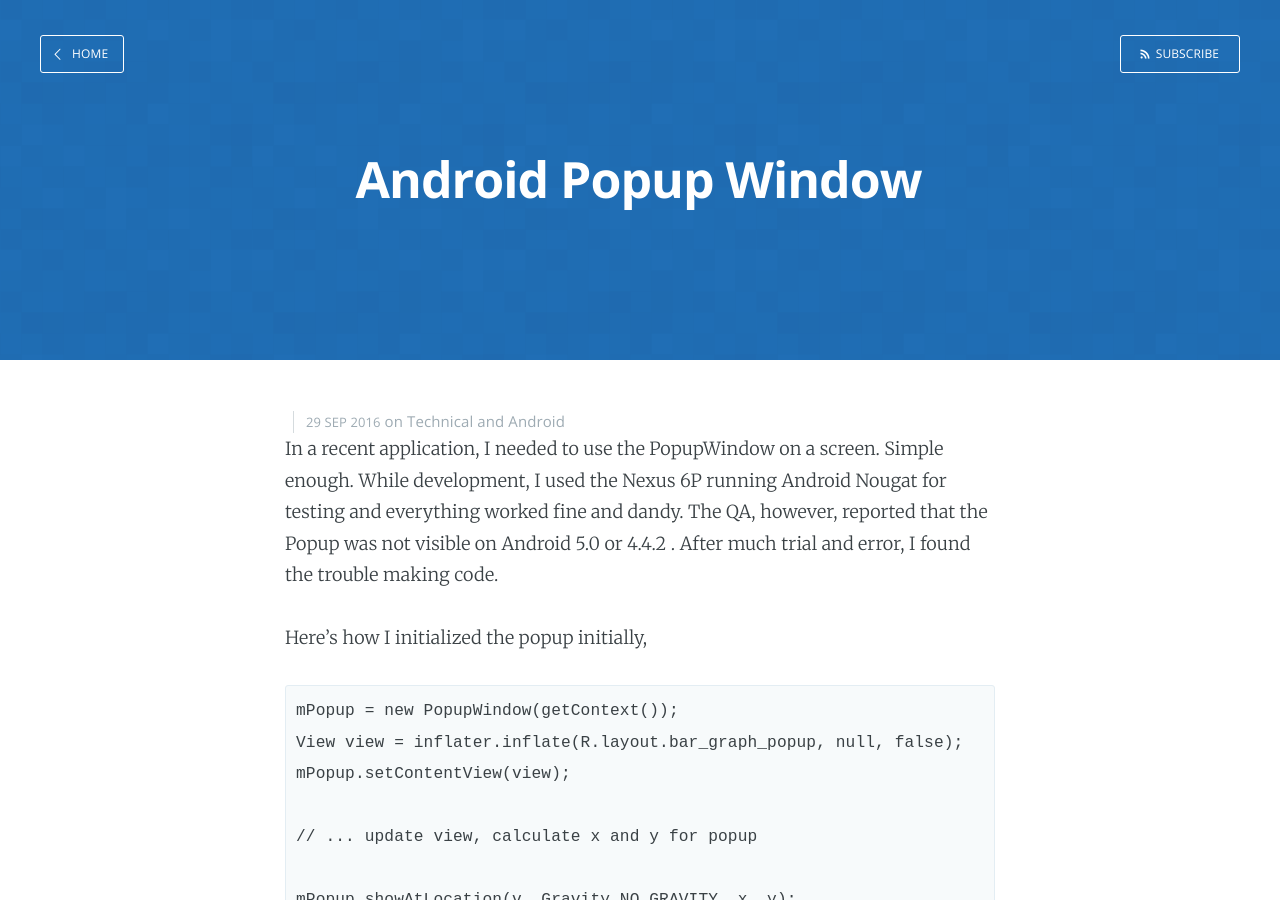
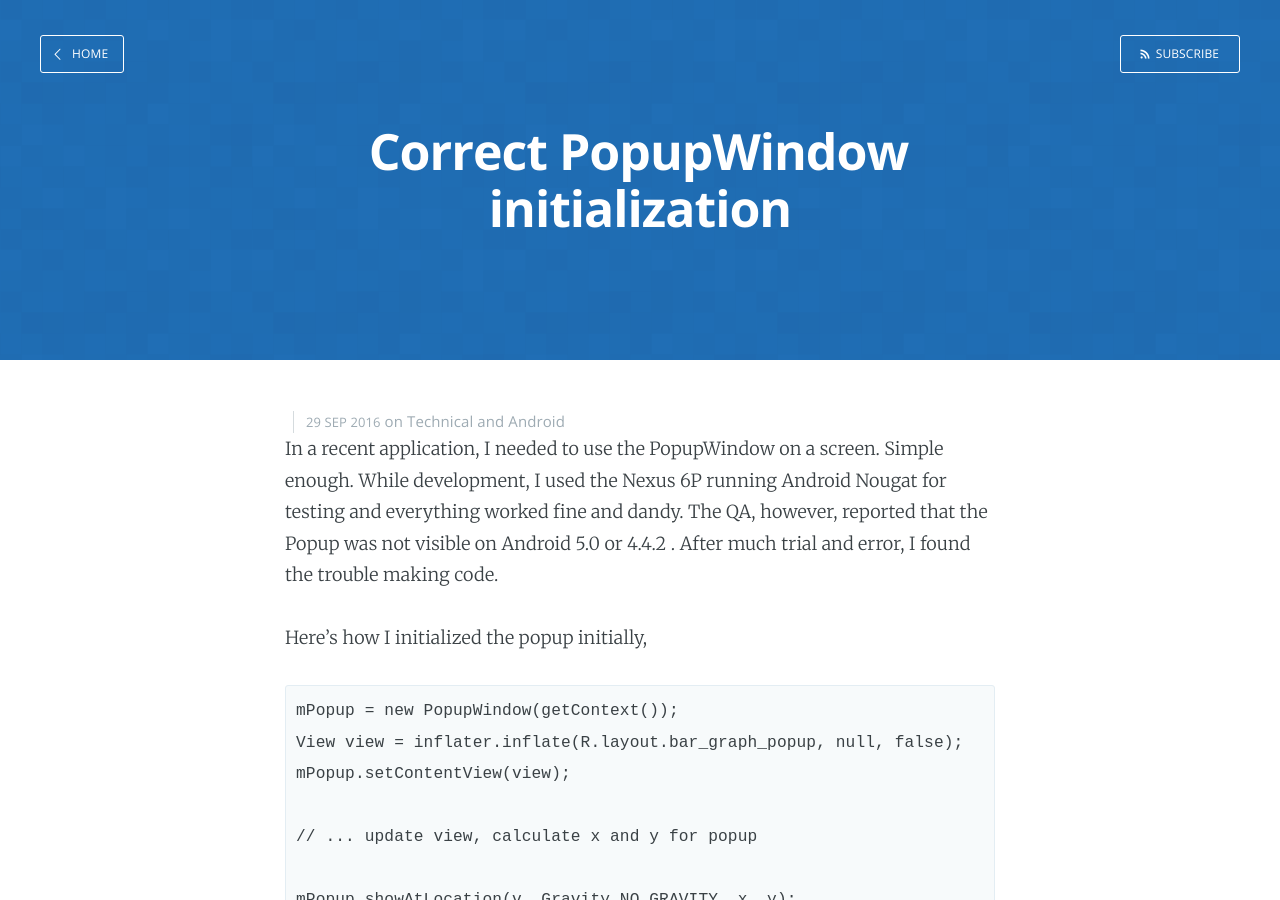
Before and after one commit to moldedbits/moldedbits.github.io, a Jekyll site: the page built from _posts/2016-09-29-android-popup-window.md, in a window 1280 px wide and 900 px high. Built offline with Jekyll 4.4.1, drawn with Linux system fonts in a browser that asks for light colours; Markdown is read by kramdown in place of the engine named in the settings.

Commit message:
udpated title

```diff
--- a/_posts/2016-09-29-android-popup-window.md
+++ b/_posts/2016-09-29-android-popup-window.md
@@ -1,7 +1,7 @@
 ---
 layout: post
-title:  "Android Popup Window"
-date:   2016-09-29 11:11:11
+title:  "Correct PopupWindow initialization"
+date:   2016-09-29 6:50:00
 author: anuj
 categories: Technical Android
 ---
```
